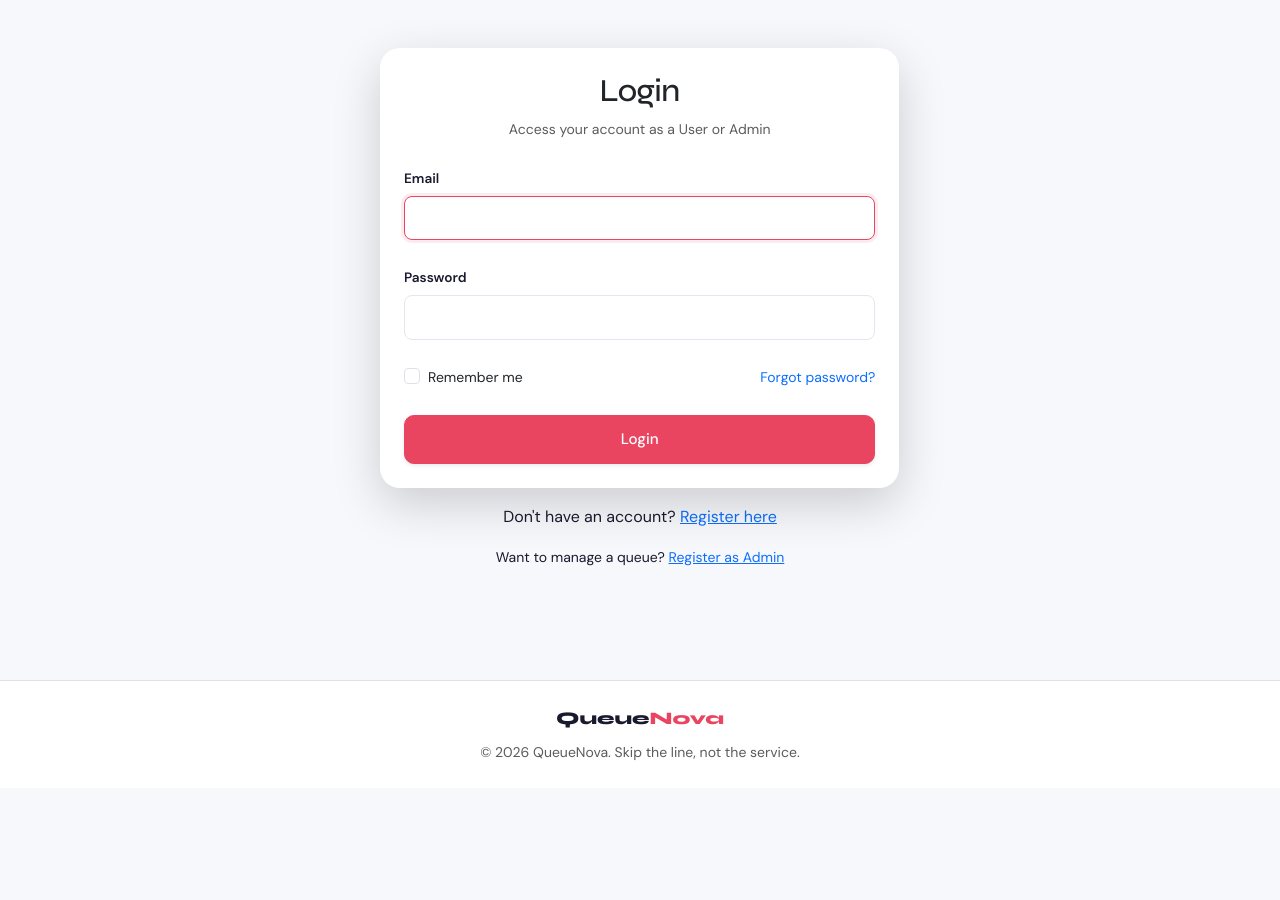
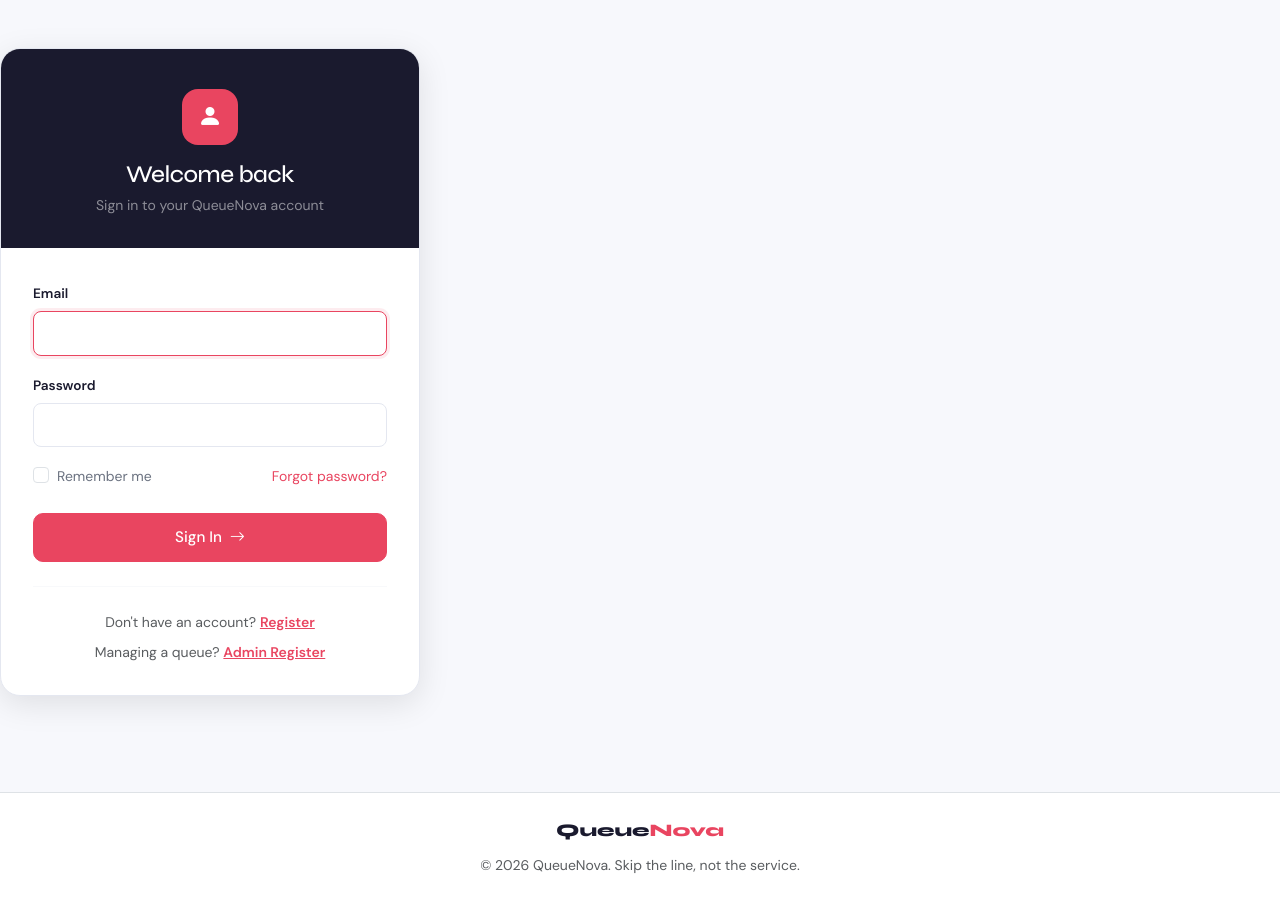
Before and after one commit to kumar1250/queuenova, a Django app: page /users/login/ in a window 1280 px wide. Shown: the part 67-967 px from the top of the page. Before the commit the page ends 827 px from the top, so only its background shows below. Run offline with Django 5.2, Linux system fonts and the light colour scheme.

Commit message:
Update login.html

```diff
--- a/templates/users/login.html
+++ b/templates/users/login.html
@@ -1,41 +1,79 @@
 {% extends 'base.html' %}
+{% block title %}Sign In{% endblock %}
 
-{% block title %}Login{% endblock %}
+{% block extra_css %}
+<style>
+.auth-wrap {
+    min-height: calc(100vh - 72px);
+    display: flex;
+    align-items: center;
+    justify-content: center;
+    padding: 2rem 1rem;
+}
+.auth-card {
+    width: 100%;
+    max-width: 420px;
+    background: var(--surface);
+    border: 1px solid var(--border);
+    border-radius: 20px;
+    box-shadow: var(--shadow-lg);
+    overflow: hidden;
+}
+.auth-card-header {
+    background: var(--brand);
+    padding: 2.5rem 2rem 2rem;
+    text-align: center;
+}
+.auth-card-body { padding: 2rem; }
+.auth-icon-wrap {
+    width: 56px; height: 56px;
+    background: var(--accent);
+    border-radius: 16px;
+    display: inline-flex; align-items: center; justify-content: center;
+    font-size: 1.5rem; color: white; margin-bottom: 1rem;
+}
+</style>
+{% endblock %}
 
 {% block content %}
-<div class="row justify-content-center animate__animated animate__fadeIn">
-    <div class="col-md-5">
-        <div class="card p-4 shadow-lg border-0 animate__animated animate__zoomIn">
-            <h2 class="text-center mb-2 animate__animated animate__slideInDown">Login</h2>
-            <p class="text-center text-muted small mb-4 animate__animated animate__fadeIn">Access your account as a User or Admin</p>
+<div class="auth-wrap">
+    <div class="auth-card animate__animated animate__fadeInUp animate__faster">
+        <div class="auth-card-header">
+            <div class="auth-icon-wrap"><i class="bi bi-person-fill"></i></div>
+            <h2 class="text-white mb-1 fw-800" style="font-size:1.5rem;">Welcome back</h2>
+            <p class="mb-0" style="color:rgba(255,255,255,0.5);font-size:0.875rem;">Sign in to your QueueNova account</p>
+        </div>
+        <div class="auth-card-body">
             <form method="post">
                 {% csrf_token %}
                 {% for field in form %}
-                    <div class="mb-4">
-                        <label class="form-label fw-semibold">{{ field.label }}</label>
+                <div class="mb-3">
+                    <label class="form-label">{{ field.label }}</label>
                     {{ field }}
                     {% if field.errors %}
-                            <div class="text-danger small">{{ field.errors }}</div>
+                        <div class="text-danger small mt-1"><i class="bi bi-exclamation-circle me-1"></i>{{ field.errors.0 }}</div>
                     {% endif %}
                 </div>
                 {% endfor %}
-                <div class="d-flex justify-content-between align-items-center mb-4">
-                    <div class="form-check">
+
+                <div class="d-flex justify-content-between align-items-center mb-4 mt-1">
+                    <div class="form-check mb-0">
                         <input class="form-check-input" type="checkbox" id="rememberMe">
-                        <label class="form-check-label small" for="rememberMe">Remember me</label>
+                        <label class="form-check-label small" for="rememberMe" style="color:var(--text-muted);">Remember me</label>
                     </div>
-                    <a href="{% url 'users:password_reset' %}" class="small text-primary text-decoration-none">Forgot password?</a>
+                    <a href="{% url 'users:password_reset' %}" class="small text-decoration-none" style="color:var(--accent);">Forgot password?</a>
                 </div>
-                <div class="d-grid mt-4">
-                    <button type="submit" class="btn btn-primary btn-lg shadow-sm">Login</button>
-                </div>
+
+                <button type="submit" class="btn btn-primary w-100 btn-lg">
+                    Sign In <i class="bi bi-arrow-right ms-1"></i>
+                </button>
             </form>
 
+            <hr class="my-4" style="border-color:var(--border);">
 
-            </div>
-            <div class="mt-3 text-center">
-                <p>Don't have an account? <a href="{% url 'users:register' %}">Register here</a></p>
-                <p class="small">Want to manage a queue? <a href="{% url 'users:admin_register' %}">Register as Admin</a></p>
+            <div class="text-center" style="font-size:0.875rem;">
+                <p class="text-muted mb-2">Don't have an account? <a href="{% url 'users:register' %}" style="color:var(--accent);font-weight:600;">Register</a></p>
+                <p class="mb-0 text-muted">Managing a queue? <a href="{% url 'users:admin_register' %}" style="color:var(--accent);font-weight:600;">Admin Register</a></p>
             </div>
         </div>
     </div>
```
Lines whose indentation alone changed are shown as unchanged.
